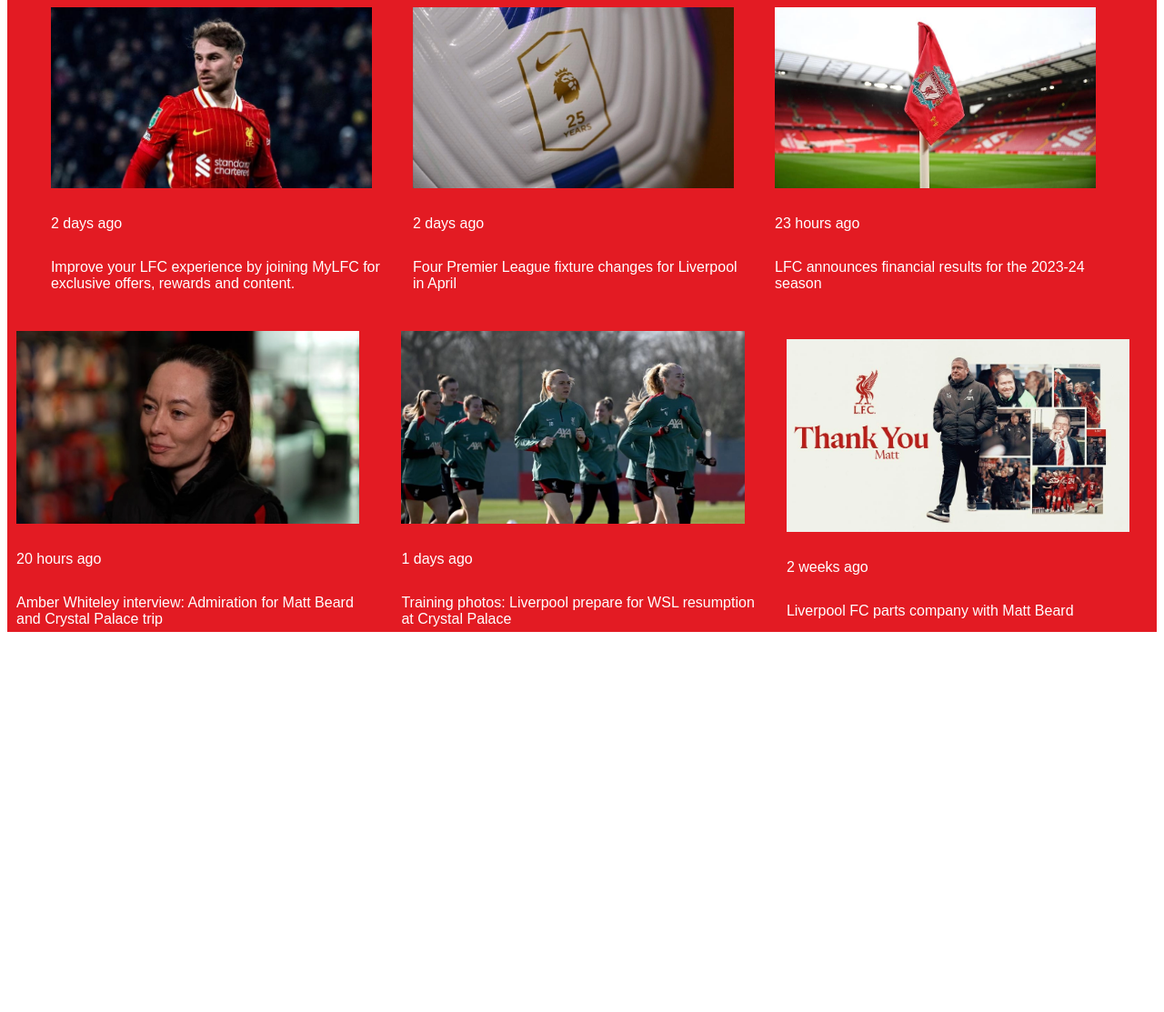
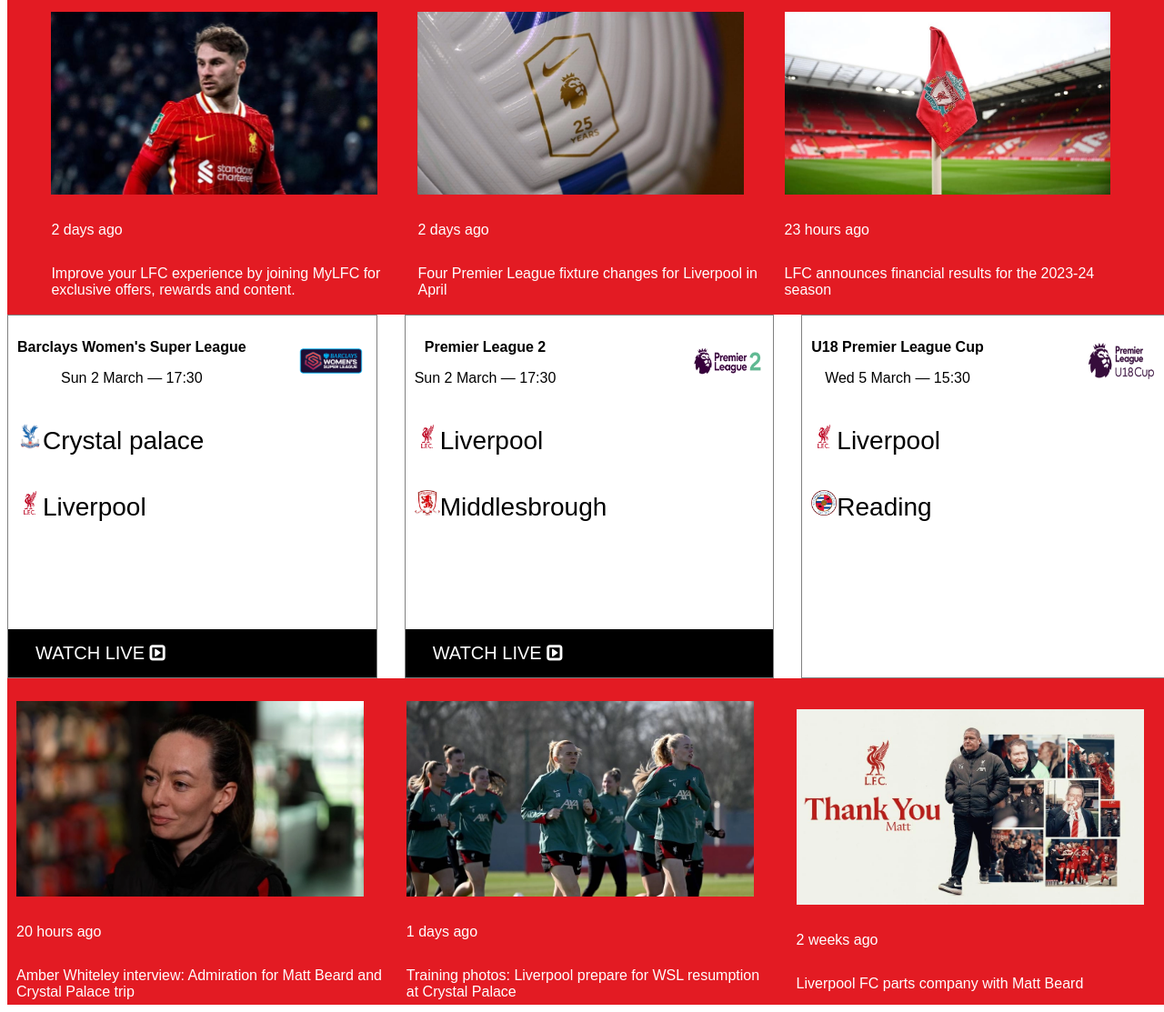
Before and after one commit to Omidfoladvand4/Liverpool_website, a plain HTML site: page index.html in a window 1280 px wide. Shown: the part 725-1838 px from the top of the page at 91% size. Before the commit the page ends 1428 px from the top, so only its background shows below. Drawn offline with nearby package versions, Linux system fonts and the light colour scheme.

Commit message:
create fixtures section

```diff
--- a/index.html
+++ b/index.html
@@ -6,6 +6,7 @@
     <title>Liverpool__Homepage</title>
     <link rel="shortcut icon" href="./images/liverpoolfc_crest.webp" type="image/x-icon">
     <link rel="stylesheet" href="style.css">
+    <link rel="stylesheet" href="https://cdn.jsdelivr.net/npm/swiper@11/swiper-bundle.min.css"/>
     <link rel="stylesheet" href="https://cdnjs.cloudflare.com/ajax/libs/font-awesome/4.7.0/css/font-awesome.min.css">
 </head>
 <body>
@@ -37,11 +38,88 @@
 
         </div>
     </header>
-    <main>
+    <section class="section">
+        <div class="swiper mySwiper fixtures">
+            <div class="swiper-wrapper fixtures-container">
+
+              <div class="swiper-slide fixtures-item">
+                <div class="fixtures-item-header">
+                    <div class="information">
+                        <p class="information-title">Barclays Women's Super League</p>
+                        <p class="information-date">Sun 2 March — 17:30</p>
+                    </div>
+                    <div class="fixtures-items-logo"><img src="./images/womens-super-league-logo.webp" alt=""></div>
+                </div>
+                <div class="fixtures-item-main">
+                    <div class="first-team"><img src="./images/crystal-palace-crest-updated.webp" alt="crystal-palace">Crystal palace</div>
+                    <br>
+                    <div class="second-team"><img src="./images/lfc-digital-crest-2024.webp" alt="liverpool">Liverpool</div>
+                </div>
+                <button class="fixtures-button">WATCH LIVE <i  class="fa fa-caret-square-o-right "></i> </button>
+              </div>
+              <div class="swiper-slide fixtures-item">
+                <div class="fixtures-item-header">
+                    <div class="information">
+                        <p class="information-title">Premier League 2</p>
+                        <p class="information-date">Sun 2 March — 17:30</p>
+                    </div>
+                    <div class="fixtures-items-logo"><img src="./images/premier-league-2-logo.webp" alt=""></div>
+                </div>
+                <div class="fixtures-item-main">
+                    <div class="first-team"><img src="./images/lfc-digital-crest-2024.webp" alt="liverpool">Liverpool</div>
+                    <br>
+                    <div class="second-team"><img src="./images/middlesbrough-crest.webp" alt="middlesbrough">Middlesbrough</div>
+                </div>
+                <button class="fixtures-button">WATCH LIVE <i  class="fa fa-caret-square-o-right "></i> </button>
+              </div>
+              <div class="swiper-slide fixtures-item">
+                <div class="fixtures-item-header">
+                    <div class="information">
+                        <p class="information-title">U18 Premier League Cup</p>
+                        <p class="information-date">Wed 5 March — 15:30</p>
+                    </div>
+                    <div class="fixtures-items-logo"><img src="./images/u18-premier-league-cup-logo.webp" alt=""></div>
+                </div>
+                <div class="fixtures-item-main">
+                    <div class="first-team"><img src="./images/lfc-digital-crest-2024.webp" alt="liverpool">Liverpool</div>
+                    <br>
+                    <div class="second-team"><img src="./images/reading-fc-crest.webp" alt="reading">Reading</div>
+                </div>
+              </div>
+              <div class="swiper-slide  fixtures-item">
+                <div class="fixtures-item-header">
+                    <div class="information">
+                        <p class="information-title">Champions League</p>
+                        <p class="information-date">Wed 5 March — 23:30</p>
+                    </div>
+                    <div class="fixtures-items-logo"><img src="./images/Competition=Men_ Champions League, Color=Color.webp" alt=""></div>
+                </div>
+                <div class="fixtures-item-main">
+                    <div class="first-team"><img src="./images/lfc-digital-crest-2024.webp" alt="liverpool">Liverpool</div>
+                    <br>
+                    <div class="second-team"><img src="./images/paris-saint-germain-crest_70006c9a70538be767b3999f8635be9a.webp" alt="psg">PSG</div>
+                </div>
+              </div>
+            </div>
+          </div>
+    </section>
+    <main class="main">
         <div class="women-section">
 
         </div>
     </main>
     <script src="app.js"></script>
+    <script src="https://cdn.jsdelivr.net/npm/swiper@11/swiper-bundle.min.js"></script>
+    <script>
+    var swiper = new Swiper(".mySwiper", {
+        slidesPerView: 3,
+        spaceBetween: 30,
+        freeMode: true,
+        pagination: {
+          el: ".swiper-pagination",
+          clickable: true,
+        },
+      });
+    </script>
 </body>
 </html>
--- a/style.css
+++ b/style.css
@@ -6,6 +6,7 @@
 
 }
 body{
+    width: 100%;
     overflow-x: hidden;
 }
 .advertisement-container{
@@ -124,3 +125,80 @@ nav{
 .women-news {
     color: #ffffff;
 }
+.swiper {
+    width: 100%;
+    height: 100%;
+  }
+  .swiper-wrapper {
+    display: flex;
+    height: 100%;
+}
+  .swiper-slide {
+    text-align: center;
+    background: #fff;
+    display: flex;
+    justify-content: space-between;
+    flex-direction: column;
+    align-items: center;
+    padding: 20px 10px;
+    min-height: 400px;
+
+  }
+  .fixtures-container{
+    display: flex;
+    align-items: center;
+  }
+.fixtures-item{
+    width: 100%;
+    min-height: 400px;
+    padding: 10px;
+    border: 1px solid gray;
+}
+.fixtures-item-header{
+    width: 100%;
+    display: flex;
+    align-items: center;
+    justify-content: space-between;
+}
+.information-title{
+    font-weight: 900;
+}
+.fixtures-items-logo img{
+    width: 80px;
+    height: 40px;
+}
+.fixtures-item-main{
+    width: 100%;
+    display: flex;
+    align-items: start;
+    justify-content: center;
+    flex-direction: column;
+    margin-top: 25px;
+    gap: 10px;
+}
+.fixtures-item-main .first-team,
+.fixtures-item-main .second-team{
+    font-size: 28px;
+}
+.fixtures-item-main .first-team img ,
+.fixtures-item-main .second-team img
+{
+width: 28px;
+height: 28px;
+}
+.fixtures-button{
+    position: absolute;
+    width: 100%;
+
+    background-color: black;
+    color: #ffffff;
+    padding: 15px 30px;
+    left: 0;
+    bottom: 0;
+    text-align:left;
+    font-size: 20px;
+    transition: all 0.3s ease-in;
+}
+.fixtures-button:hover{
+    transform: scale(1.03);
+}
```
Also changed, not shown: images/Competition=Men_ Champions League, Color=Color.webp (added), images/crystal-palace-crest-updated.webp (added), images/lfc-digital-crest-2024.webp (added), images/middlesbrough-crest.webp (added), images/paris-saint-germain-crest_70006c9a70538be767b3999f8635be9a.webp (added), images/premier-league-2-logo.webp (added), images/reading-fc-crest.webp (added), images/u18-premier-league-cup-logo.webp (added), images/womens-super-league-logo.webp (added).
